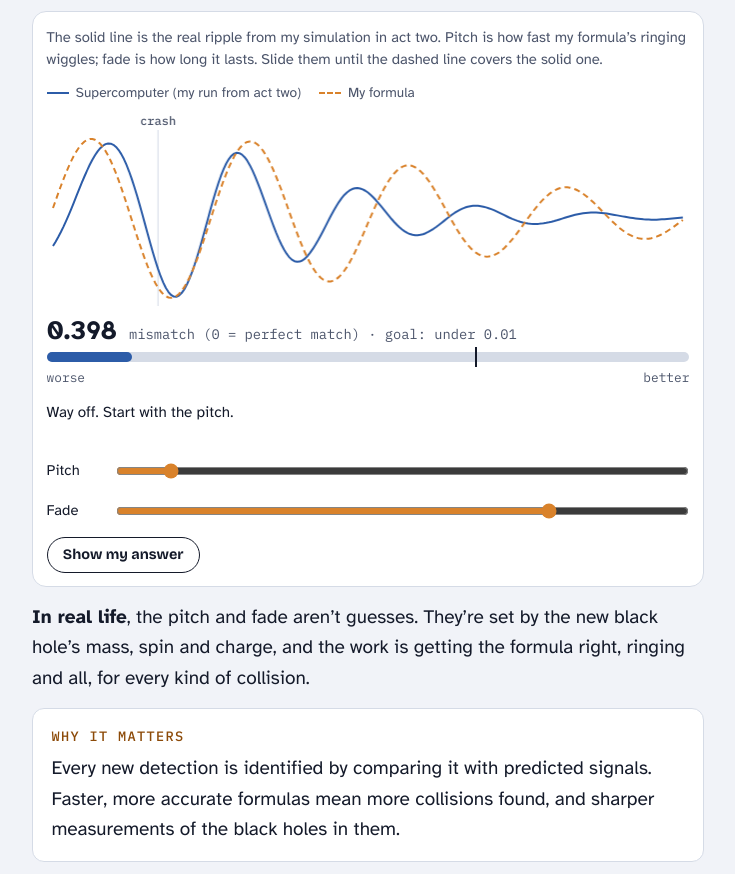
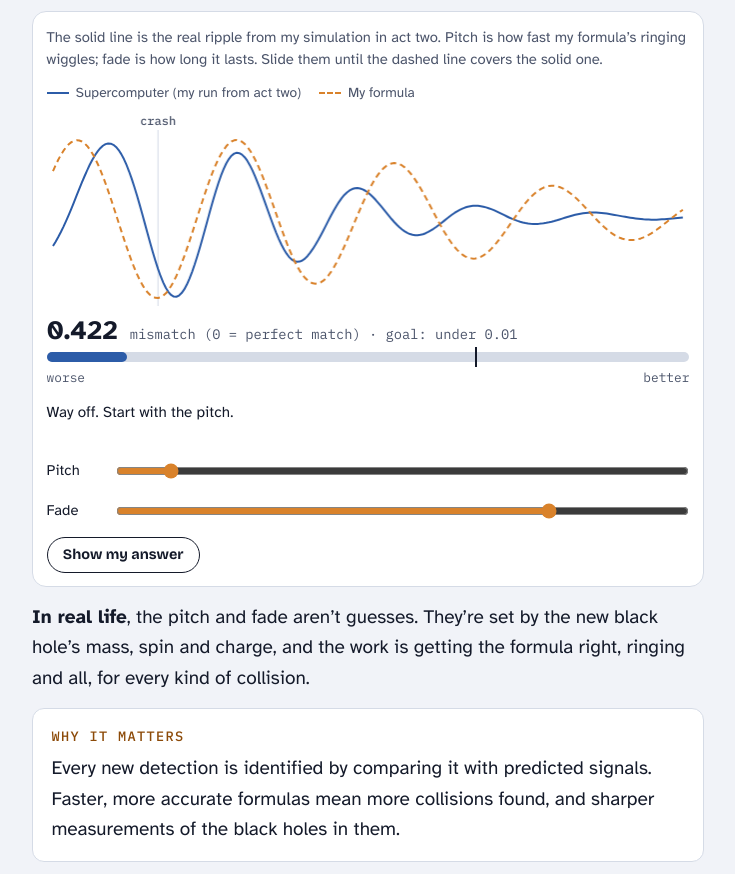
Before and after one commit to mcerep/black-holes, a plain HTML site: page index.html in a window 1280 px wide. Shown: the part 6344-7218 px from the top of the page, without its empty margins (272-1007 px from the left). Drawn offline with nearby package versions, Linux system fonts and the light colour scheme; animation ran at ten frames a second.

Commit message:
Match game: score the mismatch from t = 0 on; show 4 decimals below 0.01
Co-Authored-By: Claude Opus 5.5 <noreply@anthropic.com>

```diff
--- a/index.html
+++ b/index.html
@@ -2830,9 +2830,12 @@ footer {
   const MM_GOAL = 0.01;
   const MM_ANSWER_PITCH = 1;  // the charged remnant's own Omega_QNM and tau
   const MM_ANSWER_FADE = 1;
-  // Checked offline (bob_game_data.py q5paper): mismatch 0.0023 at the answer, lowest 0.0014 near
-  // (0.99, 0.96); under 0.01 for pitch x0.955-1.025 and fade x0.74-1.24. The sliders start at
-  // (0.75, 2.0), mismatch 0.40; fixing the pitch alone gives 0.064.
+  // The mismatch is scored on t >= 0 only, the window of the paper's comparisons (without their
+  // time-shift search); the plot still starts at -10 M. Checked offline (bob_game_data.py
+  // q5paper): mismatch 1.9e-4 at the answer, lowest 7.4e-5 near (1.0, 0.97); under 0.01 for
+  // pitch x0.958-1.040 and fade x0.77-1.24. The sliders start at (0.75, 2.0), mismatch 0.42;
+  // fixing the pitch alone gives 0.081. (Over the whole -10 ... 50 M window the answer scores 2.3e-3.)
+  const MM_I0 = NR_T.findIndex(function (tt) { return tt >= 0; });   // first sample that is scored
   const mmTarget = { re: NR_RE, im: NR_IM };
 
   // BOB psi4 (2,2) on the NR times, for pitch and fade given as multiples of the answer.
@@ -2857,13 +2860,13 @@ footer {
     return { re: re, im: im };
   }
 
-  // <h, d> = sum conj(h) d over the uniform grid, plus <h, h> and <d, d>.
+  // <h, d> = sum conj(h) d over the uniform grid from t = 0 on, plus <h, h> and <d, d>.
   function inner(h, d) {
     let hdRe = 0;
     let hdIm = 0;
     let hh = 0;
     let dd = 0;
-    for (let i = 0; i < MM_N; i++) {
+    for (let i = MM_I0; i < MM_N; i++) {
       hdRe += h.re[i] * d.re[i] + h.im[i] * d.im[i];
       hdIm += h.re[i] * d.im[i] - h.im[i] * d.re[i];
       hh += h.re[i] * h.re[i] + h.im[i] * h.im[i];
@@ -2883,7 +2886,7 @@ footer {
   function updateMatch() {
     const h = bobWave(Number(pitchInput.value), Number(fadeInput.value));
     const ov = inner(h, mmTarget);
-    // Mismatch = 1 - |<h, d>| / sqrt(<h, h> <d, d>). Taking |.| lines up the overall phase for
+    // Mismatch = 1 - |<h, d>| / sqrt(<h, h> <d, d>), over t >= 0. Taking |.| lines up the overall phase for
     // free, as in the paper's comparisons; max(0, ...) only trims round-off below zero.
     const mm = Math.max(0, 1 - Math.hypot(ov.re, ov.im) / Math.sqrt(ov.hh * ov.dd));
     // Draw the formula turned by that same best phase, arg <h, d>, so the lines can overlap.
@@ -2892,7 +2895,8 @@ footer {
     const sinT = Math.sin(theta);
     mmShown = new Float64Array(MM_N);
     for (let i = 0; i < MM_N; i++) mmShown[i] = h.re[i] * cosT - h.im[i] * sinT;
-    mmNum.textContent = mm.toFixed(3);
+    // Four decimals under 0.01, so a good match (about 0.0002) doesn't read as a perfect 0.000.
+    mmNum.textContent = mm < 0.01 ? mm.toFixed(4) : mm.toFixed(3);
     // Bar runs on a log scale: empty at mismatch 1, full at 0.001; the goal mark (0.01) sits at 2/3.
     mmFill.style.width = (100 * clamp01(-Math.log10(Math.max(mm, 0.001)) / 3)) + "%";
     if (mm < MM_GOAL) mmMsg.textContent = "Matched! That’s what I try to do for every kind of collision.";
```
